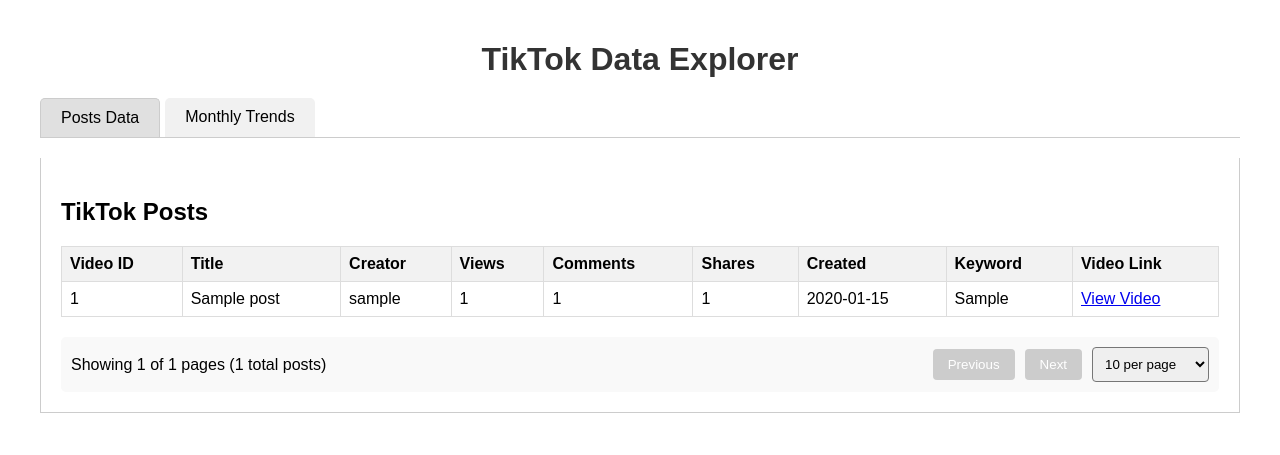
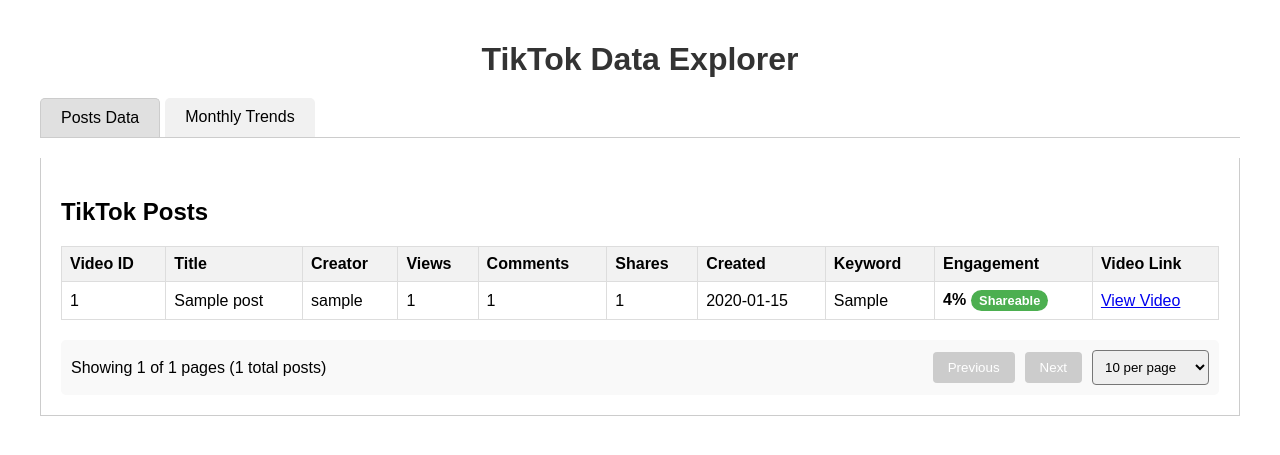
Before and after one commit to Sameer-Jahangier99/flask-app, a Flask app: page / in a window 1280 px wide. Shown: the top 455 px of the page. Run offline with Flask 3, Linux system fonts and the light colour scheme; tables that the repository leaves empty hold one stand-in row (values such as "Sample post").

Commit message:
added engagement tag and updated documentation

```diff
--- a/app.py
+++ b/app.py
@@ -41,6 +41,8 @@
     download_count = db.Column(db.Integer)
     is_live = db.Column(db.Boolean, default=False)
     is_ad = db.Column(db.Boolean, default=False)
+    is_shareable = db.Column(db.Boolean, default=False)
+    engagement_rate = db.Column(db.Float, default=0.0)
     mentioned_users_ids = db.Column(db.JSON)
     user_id = db.Column(db.Text)
     user_unique_id = db.Column(db.Text)
@@ -98,6 +100,21 @@
 
         for video in videos:
             try:
+                # Calculate if post is shareable based on engagement metrics
+                play_count = video.get('play_count', 0)
+                comment_count = video.get('comment_count', 0)
+                share_count = video.get('share_count', 0)
+
+                # Prevent division by zero
+                engagement_rate = 0
+                if play_count > 0:
+                    engagement_rate = (comment_count + share_count) / play_count
+
+                # A post is considered shareable if:
+                # 1. It has high engagement rate (>0.5%) OR
+                # 2. It has very high view count (>100000)
+                is_shareable = (engagement_rate > 0.005) or (play_count > 100000)
+
                 all_posts.append({
                     "video_id": video.get('video_id'),
                     "region": video.get('region'),
@@ -107,13 +124,15 @@
                     "duration": video.get('duration', 0),
                     "video_link": video.get('video_link'),
                     "size": video.get('size', 0),
-                    "play_count": video.get('play_count', 0),
-                    "comment_count": video.get('comment_count', 0),
-                    "share_count": video.get('share_count', 0),
+                    "play_count": play_count,
+                    "comment_count": comment_count,
+                    "share_count": share_count,
                     "create_time": datetime.utcfromtimestamp(video.get('create_time', 0)) if video.get('create_time') else None,
                     "download_count": video.get('download_count', 0),
                     "is_live": video.get('is_live', False),
                     "is_ad": video.get('is_ad', False),
+                    "is_shareable": is_shareable,
+                    "engagement_rate": round(engagement_rate * 100, 2),  # Store as percentage with 2 decimal places
                     "mentioned_users_ids": video.get('mentioned_users_ids', []),
                     "user_id": video.get('author', {}).get('id'),
                     "user_unique_id": video.get('author', {}).get('unique_id'),
@@ -181,7 +200,10 @@
             "comment_count": post.comment_count,
             "share_count": post.share_count,
             "create_time": post.create_time.strftime('%Y-%m-%d') if post.create_time else None,
-            "keyword": post.keyword
+            "keyword": post.keyword,
+            "is_shareable": post.is_shareable,
+            "engagement_rate": post.engagement_rate,
+            "is_shareable": post.is_shareable
         })
 
     # Return pagination metadata along with results
--- a/templates/index.html
+++ b/templates/index.html
@@ -128,6 +128,21 @@
             border-radius: 4px;
             min-width: 200px;
         }
+
+        .shareable-badge {
+            display: inline-block;
+            background-color: #4CAF50;
+            color: white;
+            padding: 3px 8px;
+            border-radius: 12px;
+            font-size: 0.8em;
+            font-weight: bold;
+            margin-left: 5px;
+        }
+
+        .engagement-rate {
+            font-weight: bold;
+        }
     </style>
 </head>
 <body>
@@ -153,6 +168,7 @@
                         <th>Shares</th>
                         <th>Created</th>
                         <th>Keyword</th>
+                        <th>Engagement</th>
                         <th>Video Link</th>
                     </tr>
                 </thead>
@@ -264,6 +280,12 @@
                     // Populate the table
                     data.results.forEach(post => {
                         const row = document.createElement('tr');
+
+                        // Create shareable badge HTML if needed
+                        const shareableBadge = post.is_shareable
+                            ? '<span class="shareable-badge">Shareable</span>'
+                            : '';
+
                         row.innerHTML = `
                             <td>${post.video_id}</td>
                             <td>${post.title || 'N/A'}</td>
@@ -273,7 +295,7 @@
                             <td>${post.share_count || 0}</td>
                             <td>${post.create_time || 'N/A'}</td>
                             <td>${post.keyword || 'N/A'}</td>
-
+                            <td><span class="engagement-rate">${post.engagement_rate || 0}%</span>${shareableBadge}</td>
                             <td><a href="https://www.tiktok.com/@${post.user_nickname}/video/${post.video_id}" target="_blank">View Video</a></td>
                         `;
                         tableBody.appendChild(row);
```
Also changed, not shown: README.md.
